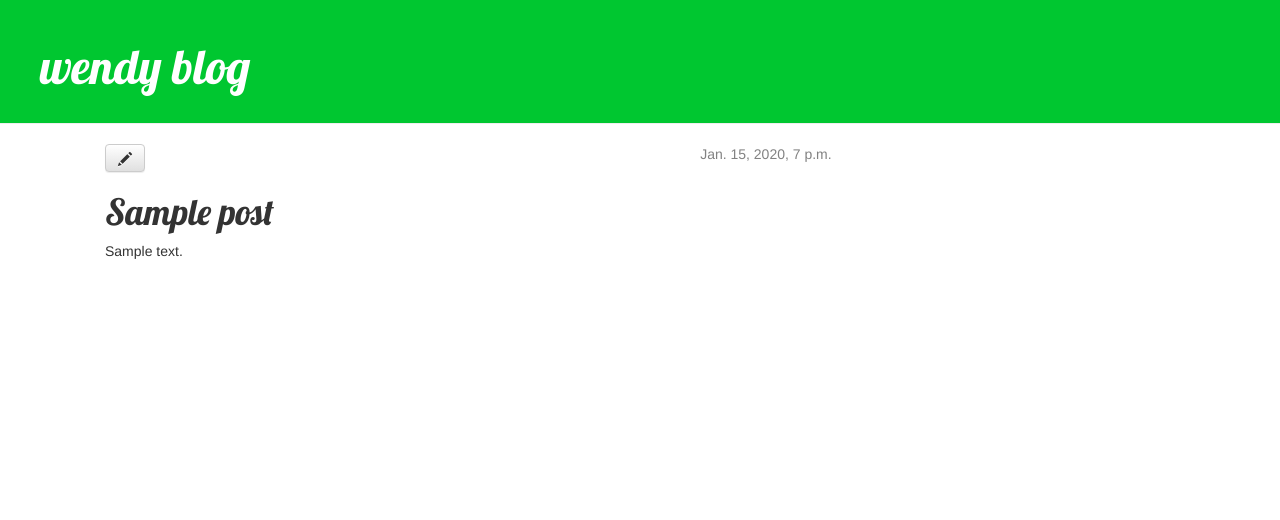
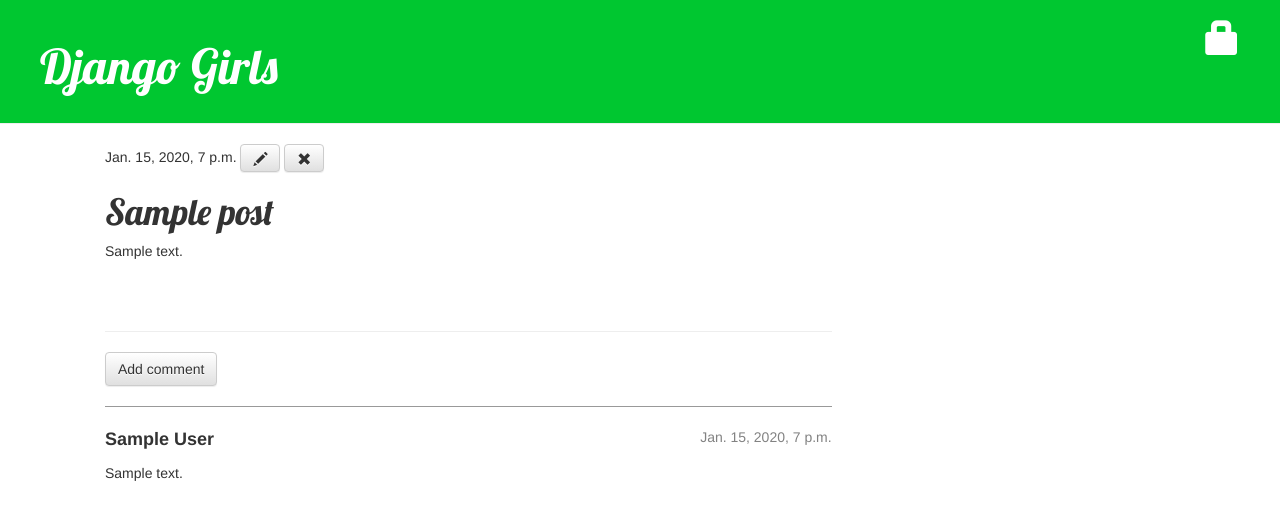
Before and after one commit to wengdiiiy/my-first-blog, a Django app: page /post/1/ in a window 1280 px wide. Shown: the top 520 px of the page. Run offline with Django 3.2, Linux system fonts and the light colour scheme; tables that the repository leaves empty hold one stand-in row (values such as "Sample post"); some libraries are stand-ins or nearby versions.

Commit message:
[심화 튜토리얼] 1차

```diff
--- a/blog/admin.py
+++ b/blog/admin.py
@@ -1,5 +1,6 @@
 from django.contrib import admin
-from .models import Post
+from .models import Post, Comment
 
 # Register your models here.
 admin.site.register(Post)
+admin.site.register(Comment)
--- a/blog/models.py
+++ b/blog/models.py
@@ -14,3 +14,25 @@
 
     def __str__(self):
         return self.title
+
+    def publish(self):
+        self.published_date = timezone.now()
+        self.save()
+
+    def approved_comments(self):
+        return self.comments.filter(approved_comment=True)
+
+
+class Comment(models.Model):
+    post = models.ForeignKey('blog.Post', related_name='comments')
+    author = models.CharField(max_length=200)
+    text = models.TextField()
+    created_date = models.DateTimeField(default=timezone.now)
+    approved_comment = models.BooleanField(default=False)
+
+    def approve(self):
+        self.approved_comment = True
+        self.save()
+
+    def __str__(self):
+        return self.text
--- a/blog/static/css/blog.css
+++ b/blog/static/css/blog.css
@@ -45,3 +45,13 @@
 .post h1 a, .post h1 a:visited {
     color: #000000;
 }
+
+.comment {
+    padding-top: 20px;
+    margin: 20px 0;
+    border-top: 1px solid #999;
+}
+
+.comment strong{
+    font-size: 18px;
+}
--- a/blog/templates/blog/base.html
+++ b/blog/templates/blog/base.html
@@ -10,9 +10,12 @@
     <body>
         <div class="page-header">
             {% if user.is_authenticated %}
-                <a href="{% url 'post_new' %}" class="top-menu"><span class="glyphicon glyphicon-plus"></span></a>
+            <a href="{% url 'post_new' %}" class="top-menu"><span class="glyphicon glyphicon-plus"></span></a>
+            <a href="{% url 'post_draft_list' %}" class="top-menu"><span class="glyphicon glyphicon-edit"></span></a>
+            {% else %}
+            <a href="{% url 'django.contrib.auth.views.login' %}" class="top-menu"><span class="glyphicon glyphicon-lock"></span></a>
             {% endif %}
-            <h1><a href="/">wendy blog</a></h1>
+            <h1><a href="{% url 'blog.views.post_list' %}">Django Girls</a></h1>
         </div>
         <div class="content container">
             <div class="row">
--- a/blog/templates/blog/post_detail.html
+++ b/blog/templates/blog/post_detail.html
@@ -3,12 +3,32 @@
 {% block content %}
     <div class="post">
         {% if post.published_date %}
-            <div class="date">
-                {{ post.published_date }}
-            </div>
+            {{ post.published_date }}
+        {% else %}
+            <a class="btn btn-default" href="{% url 'blog.views.post_publish' pk=post.pk %}">Publish</a>
         {% endif %}
         <a class="btn btn-default" href="{% url 'post_edit' pk=post.pk %}"><span class="glyphicon glyphicon-pencil"></span></a>
+        <a class="btn btn-default" href="{% url 'post_remove' pk=post.pk %}"><span class="glyphicon glyphicon-remove"></span></a>
         <h1>{{ post.title }}</h1>
         <p>{{ post.text|linebreaks }}</p>
     </div>
+    <hr>
+    <a class="btn btn-default" href="{% url 'add_comment_to_post' pk=post.pk %}">Add comment</a>
+    {% for comment in post.comments.all %}
+        {% if user.is_authenticated or comment.approved_comment %}
+        <div class="comment">
+            <div class="date">
+                {{ comment.created_date }}
+                {% if not comment.approved_comment %}
+                <a class="btn btn-default" href="{% url 'comment_remove' pk=comment.pk %}"><span class="glyphicon glyphicon-remove"></span></a>
+                <a class="btn btn-default" href="{% url 'comment_approve' pk=comment.pk %}"><span class="glyphicon glyphicon-ok"></span></a>
+                {% endif %}
+            </div>
+            <strong>{{ comment.author }}</strong>
+            <p>{{ comment.text|linebreaks }}</p>
+        </div>
+        {% endif %}
+    {% empty %}
+    <p>No comments here yet :(</p>
+    {% endfor %}
 {% endblock %}
--- a/blog/urls.py
+++ b/blog/urls.py
@@ -6,4 +6,10 @@
     url(r'^post/(?P<pk>[0-9]+)/$', views.post_detail, name='post_detail'),
     url(r'^post/new/$', views.post_new, name='post_new'),
     url(r'^post/(?P<pk>[0-9]+)/edit/$', views.post_edit, name='post_edit'),
+    url(r'^drafts/$', views.post_draft_list, name='post_draft_list'),
+    url(r'^post/(?P<pk>[0-9]+)/publish/$', views.post_publish, name='post_publish'),
+    url(r'^post/(?P<pk>[0-9]+)/remove/$', views.post_remove, name='post_remove'),
+    url(r'^post/(?P<pk>[0-9]+)/comment/$', views.add_comment_to_post, name='add_comment_to_post'),
+    url(r'^comment/(?P<pk>[0-9]+)/approve/$', views.comment_approve, name='comment_approve'),
+    url(r'^comment/(?P<pk>[0-9]+)/remove/$', views.comment_remove, name='comment_remove'),
 ]
--- a/blog/views.py
+++ b/blog/views.py
@@ -2,8 +2,9 @@
 from django.utils import timezone
 from django.shortcuts import render, get_object_or_404
 from .models import Post
-from .forms import PostForm
+from .forms import PostForm, CommentForm
 from django.shortcuts import redirect
+from django.contrib.auth.decorators import login_required
 
 def post_list(request):
     posts = Post.objects.filter(published_date__lte=timezone.now()).order_by('published_date')
@@ -13,6 +14,7 @@
     post = get_object_or_404(Post, pk=pk)
     return render(request, 'blog/post_detail.html', {'post': post})
 
+@login_required
 def post_new(request):
     if request.method == "POST":
         form = PostForm(request.POST)
@@ -26,6 +28,7 @@
         form = PostForm()
     return render(request, 'blog/post_edit.html', {'form': form})
 
+@login_required
 def post_edit(request, pk):
     post = get_object_or_404(Post, pk=pk)
     if request.method == "POST":
@@ -39,3 +42,48 @@
     else:
         form = PostForm(instance=post)
     return render(request, 'blog/post_edit.html', {'form': form})
+
+@login_required
+def post_draft_list(request):
+    posts = Post.objects.filter(published_date__isnull=True).order_by('created_date')
+    return render(request, 'blog/post_draft_list.html', {'posts': posts})
+
+@login_required
+def post_publish(request, pk):
+    post = get_object_or_404(Post, pk=pk)
+    post.publish()
+    return redirect('blog.views.post_detail', pk=pk)
+
+@login_required
+def post_remove(request, pk):
+    post = get_object_or_404(Post, pk=pk)
+    post.delete()
+    return redirect('blog.views.post_list')
+
+
+def add_comment_to_post(request, pk):
+    post = get_object_or_404(Post, pk=pk)
+    if request.method == "POST":
+        form = CommentForm(request.POST)
+        if form.is_valid():
+            comment = form.save(commit=False)
+            comment.post = post
+            comment.save()
+            return redirect('blog.views.post_detail', pk=post.pk)
+    else:
+        form = CommentForm()
+    return render(request, 'blog/add_comment_to_post.html', {'form': form})
+
+
+@login_required
+def comment_approve(request, pk):
+    comment = get_object_or_404(Comment, pk=pk)
+    comment.approve()
+    return redirect('blog.views.post_detail', pk=comment.post.pk)
+
+@login_required
+def comment_remove(request, pk):
+    comment = get_object_or_404(Comment, pk=pk)
+    post_pk = comment.post.pk
+    comment.delete()
+    return redirect('blog.views.post_detail', pk=post_pk)
--- a/mysite/urls.py
+++ b/mysite/urls.py
@@ -1,10 +1,10 @@
 from django.conf.urls import include, url
 from django.contrib import admin
+admin.autodiscover()
 
 urlpatterns = [
-    # Examples:
-    # url(r'^$', 'mysite.views.home', name='home'),
-    # url(r'^blog/', include('blog.urls')),
+    url(r'^admin/', include(admin.site.urls)),
+    url(r'^accounts/login/$', 'django.contrib.auth.views.login'),
+    url(r'^accounts/logout/$', 'django.contrib.auth.views.logout', {'next_page': '/'}),
     url(r'', include('blog.urls')),
-    url(r'^admin/', include(admin.site.urls)),
 ]
```
Also changed, not shown: blog/forms.py (+6 -1 lines), blog/templates/blog/add_comment_to_post.html (added, +9 -0 lines), blog/templates/blog/post_draft_list.html (added, +11 -0 lines), blog/templates/blog/post_list.html (+4 -3 lines), blog/templates/registration/login.html (added, +24 -0 lines), mysite/settings.py (+7 -2 lines), blog/migrations/0002_comment.py (added), 1 other file.
